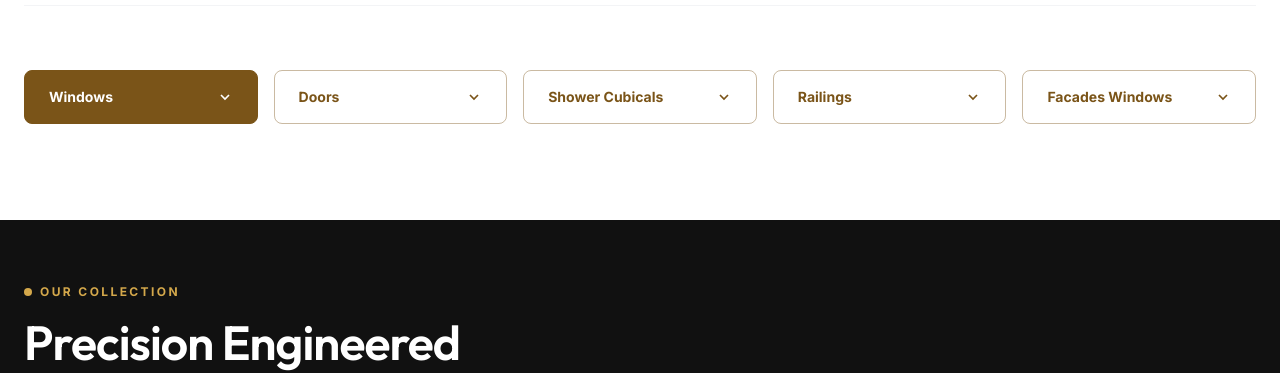
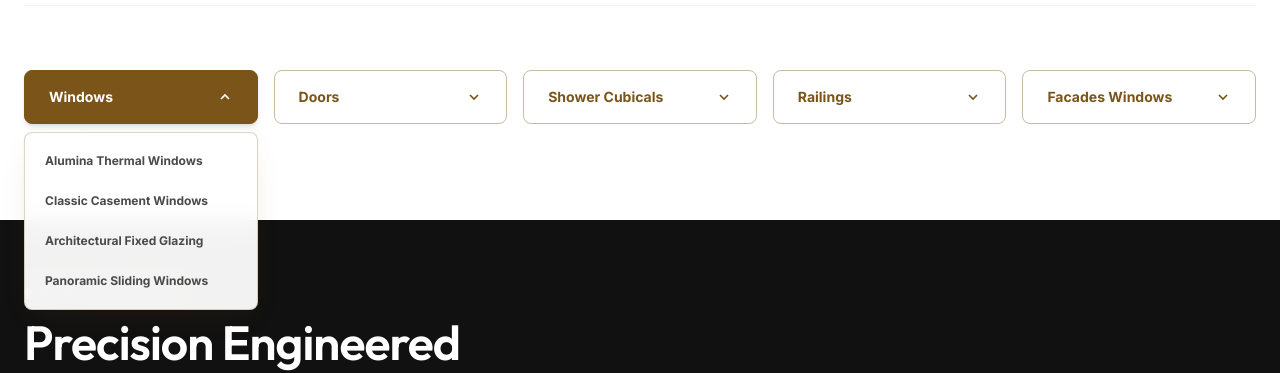
Before and after one commit to XLevelsUp/alusea, a Next.js app: page / in a window 1280 px wide. Both pictures are taken after a click on the button "Windows". Shown: the part 3858-4231 px from the top of the page. Built offline with nearby package versions, Linux system fonts and the light colour scheme; no server answers.

Commit message:
dropdown bug fix

```diff
--- a/src/app/catalogue/CatalogueClient.tsx
+++ b/src/app/catalogue/CatalogueClient.tsx
@@ -4,6 +4,7 @@ import Image from "next/image";
 import Link from "next/link";
 import { motion, AnimatePresence } from "framer-motion";
 import { useState, useEffect } from "react";
+import { useSearchParams } from "next/navigation";
 
 type Product = {
   id: string;
@@ -122,8 +123,21 @@ function ProductCard({ product, itemVariants }: { product: Product, itemVariants
 
 export default function CatalogueClient({ initialProducts }: { initialProducts: Product[] }) {
   const [activeCategory, setActiveCategory] = useState("All");
+  const searchParams = useSearchParams();
+  const categoryParam = searchParams.get("category");
 
   const categories = ["All", ...Array.from(new Set(initialProducts.map(p => p.category)))];
+
+  useEffect(() => {
+    if (categoryParam) {
+      const matched = categories.find(
+        (c) => c.toLowerCase() === categoryParam.toLowerCase()
+      );
+      if (matched) {
+        setActiveCategory(matched);
+      }
+    }
+  }, [categoryParam, categories]);
 
   const filteredProducts = activeCategory === "All"
     ? initialProducts
--- a/src/app/catalogue/page.tsx
+++ b/src/app/catalogue/page.tsx
@@ -1,4 +1,5 @@
 import { Metadata } from "next";
+import { Suspense } from "react";
 import CatalogueClient from "./CatalogueClient";
 import { createClient } from "@/utils/supabase/server";
 
@@ -20,5 +21,14 @@ export default async function CataloguePage() {
     console.error("Supabase Error fetching catalogue:", error);
   }
 
-  return <CatalogueClient initialProducts={products || []} />;
+  return (
+    <Suspense fallback={
+      <div className="min-h-screen bg-white dark:bg-matte-black pt-32 pb-24 px-6 flex flex-col items-center justify-center">
+        <div className="w-10 h-10 border-4 border-[#B68B4C] border-t-transparent rounded-full animate-spin"></div>
+        <p className="mt-4 text-steel-gray font-medium">Loading Alusea Catalogue...</p>
+      </div>
+    }>
+      <CatalogueClient initialProducts={products || []} />
+    </Suspense>
+  );
 }
--- a/src/components/sections/WhyWorkWithUs.tsx
+++ b/src/components/sections/WhyWorkWithUs.tsx
@@ -1,7 +1,8 @@
 "use client";
 
-import React from 'react';
+import React, { useState, useEffect } from 'react';
 import Image from 'next/image';
+import Link from 'next/link';
 
 const WhyWorkWithUs = () => {
   const benefits = [
@@ -69,8 +70,43 @@ const WhyWorkWithUs = () => {
     "Facades Windows"
   ];
 
+  const categoryOptions: Record<string, { name: string; href: string }[]> = {
+    "Windows": [
+      { name: "Alumina Thermal Windows", href: "/catalogue?category=Windows" },
+      { name: "Classic Casement Windows", href: "/catalogue?category=Windows" },
+      { name: "Architectural Fixed Glazing", href: "/catalogue?category=Windows" },
+      { name: "Panoramic Sliding Windows", href: "/catalogue?category=Windows%20%26%20Sliding" }
+    ],
+    "Doors": [
+      { name: "Minimalist Sliding Doors", href: "/catalogue?category=Windows%20%26%20Sliding" },
+      { name: "Pivot Entrance Doors", href: "/catalogue?category=Doors" },
+      { name: "Bi-Fold Doors", href: "/catalogue?category=Windows%20%26%20Sliding" },
+      { name: "Signature Entrance Doors", href: "/catalogue?category=Doors" }
+    ],
+    "Shower Cubicals": [
+      { name: "Frameless Shower Cubicles", href: "/catalogue?category=Specialty" },
+      { name: "Luxury Glass Partitions", href: "/catalogue?category=Specialty" }
+    ],
+    "Railings": [
+      { name: "Glass Railing Systems", href: "/catalogue?category=Specialty" },
+      { name: "Aluminium Balustrades", href: "/catalogue?category=Specialty" }
+    ],
+    "Facades Windows": [
+      { name: "Commercial Curtain Walls", href: "/catalogue?category=Specialty" },
+      { name: "Modern Facade Systems", href: "/catalogue?category=Specialty" }
+    ]
+  };
+
+  const [activeDropdown, setActiveDropdown] = useState<number | null>(null);
+
+  useEffect(() => {
+    const handleClose = () => setActiveDropdown(null);
+    window.addEventListener("click", handleClose);
+    return () => window.removeEventListener("click", handleClose);
+  }, []);
+
   return (
-    <section className="py-24 px-6 bg-white overflow-hidden">
+    <section className="py-24 px-6 bg-white relative z-10 overflow-visible">
       <div className="max-w-7xl mx-auto">
         <div className="grid grid-cols-1 lg:grid-cols-2 gap-16 items-center mb-16">
           {/* Left: Image */}
@@ -156,21 +192,25 @@ const WhyWorkWithUs = () => {
 
         {/* Category Filters */}
         <div className="flex flex-wrap justify-between gap-4">
-          {categories.map((category, idx) => (
+          {categories.map((category, idx) => {
+            const isOpen = activeDropdown === idx;
+            return (
+              <div key={idx} className="relative flex-1 min-w-[180px]">
                 <button
-              key={idx}
-              className={`flex-1 min-w-[180px] flex items-center justify-between px-6 py-4 border rounded-lg transition-all text-left group
-                ${idx === 0
-                  /* FIX: active state uses darker bg for white text contrast */
-                  ? 'bg-[#7A5418] border-[#7A5418] text-white'
-                  /* FIX: inactive text darkened for contrast on white */
-                  : 'border-[#7A5418]/40 text-[#7A5418] hover:border-[#7A5418]'
+                  onClick={(e) => {
+                    e.stopPropagation();
+                    setActiveDropdown(isOpen ? null : idx);
+                  }}
+                  className={`w-full flex items-center justify-between px-6 py-4 border rounded-lg transition-all text-left group
+                    ${isOpen
+                      ? 'bg-[#7A5418] border-[#7A5418] text-white shadow-md'
+                      : 'border-[#7A5418]/40 text-[#7A5418] hover:border-[#7A5418] hover:bg-[#7A5418]/5'
                     }`}
                 >
                   <span className="font-bold text-sm">{category}</span>
                   <svg
                     viewBox="0 0 24 24"
-                className={`w-4 h-4 transition-transform duration-300 ${idx === 0 ? 'text-white' : 'text-[#7A5418]'} group-hover:translate-y-1`}
+                    className={`w-4 h-4 transition-transform duration-300 ${isOpen ? 'text-white rotate-180' : 'text-[#7A5418] group-hover:translate-y-0.5'}`}
                     fill="none"
                     stroke="currentColor"
                     strokeWidth="2.5"
@@ -178,7 +218,29 @@ const WhyWorkWithUs = () => {
                     <path d="M6 9l6 6 6-6" />
                   </svg>
                 </button>
+
+                {/* Dropdown Menu */}
+                {isOpen && (
+                  <div
+                    className="absolute top-full left-0 right-0 mt-2 rounded-lg border border-[#7A5418]/25 bg-white/95 backdrop-blur-md shadow-xl py-2 z-30 transition-all duration-200 animate-in fade-in slide-in-from-top-2"
+                    style={{
+                      boxShadow: "0 10px 30px -10px rgba(122,84,24,0.15), 0 1px 3px rgba(0,0,0,0.05)"
+                    }}
+                  >
+                    {categoryOptions[category]?.map((option, optIdx) => (
+                      <Link
+                        key={optIdx}
+                        href={option.href}
+                        className="block w-full px-5 py-3 text-xs font-bold text-left text-steel-gray hover:text-white hover:bg-[#7A5418] transition-all"
+                      >
+                        {option.name}
+                      </Link>
                     ))}
+                  </div>
+                )}
+              </div>
+            );
+          })}
         </div>
       </div>
     </section>
```
Lines whose indentation alone changed are shown as unchanged.
